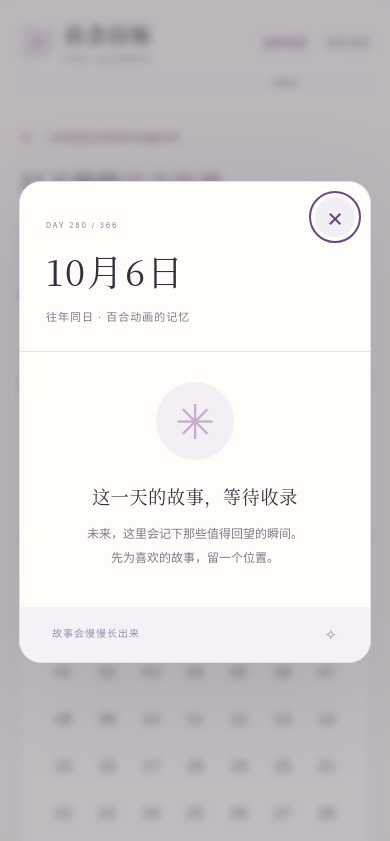
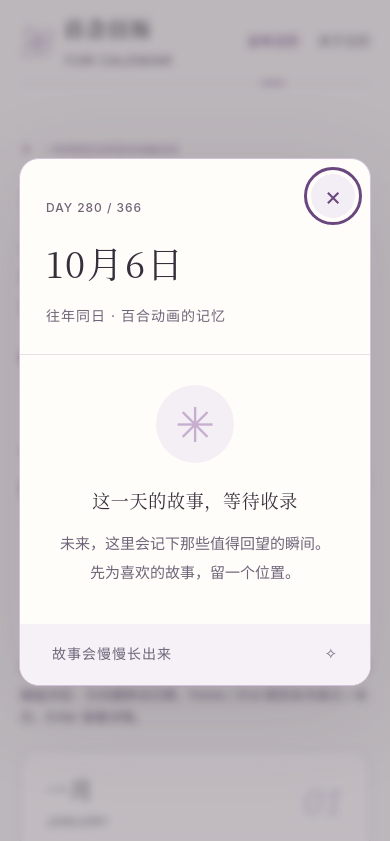
Before and after one commit to cloudwallker/yuri-calendar, a website with bundled scripts: page index.html in a window 390 px wide. Shown: the top 841 px of the page. Built offline with nearby package versions, Linux system fonts and the light colour scheme.

Commit message:
Improve interface readability, responsive layouts and keyboard access

```diff
--- a/assets/app.js
+++ b/assets/app.js
@@ -48,6 +48,8 @@ for (const month of buildCalendar()) {
     button.type = 'button';
     button.textContent = String(day.day).padStart(2, '0');
     button.dataset.date = day.key;
+    button.tabIndex = -1;
+    button.addEventListener('focus', () => setDateFocus(day.key));
     button.setAttribute('aria-label', `${month.month}月${day.day}日`);
     button.setAttribute('aria-haspopup', 'dialog');
     button.setAttribute('aria-controls', 'date-dialog');
@@ -70,6 +72,28 @@ for (const month of buildCalendar()) {
   grid.append(card);
 }
 
+const dateKeys = [...dateButtons.keys()];
+
+function setDateFocus(key) {
+  for (const [date, button] of dateButtons) button.tabIndex = date === key ? 0 : -1;
+}
+
+grid.addEventListener('keydown', event => {
+  const button = event.target.closest('.day-button');
+  if (!button) return;
+  const index = dateKeys.indexOf(button.dataset.date);
+  const offsets = { ArrowLeft: -1, ArrowRight: 1, ArrowUp: -7, ArrowDown: 7 };
+  let next;
+  if (event.key in offsets) next = Math.max(0, Math.min(dateKeys.length - 1, index + offsets[event.key]));
+  else if (event.key === 'Home' || event.key === 'End') {
+    const monthKeys = dateKeys.filter(key => key.slice(0, 2) === button.dataset.date.slice(0, 2));
+    next = dateKeys.indexOf(event.key === 'Home' ? monthKeys[0] : monthKeys.at(-1));
+  } else return;
+  event.preventDefault();
+  setDateFocus(dateKeys[next]);
+  dateButtons.get(dateKeys[next]).focus();
+});
+
 function markMonth(month) {
   for (const [number, button] of monthButtons) {
     if (number === month) button.setAttribute('aria-current', 'true');
@@ -79,6 +103,7 @@ function markMonth(month) {
 
 function goToMonth(month) {
   markMonth(month);
+  setDateFocus(`${String(month).padStart(2, '0')}-01`);
   document.querySelector(`#month-${month}`).scrollIntoView({ behavior: reducedMotion() ? 'instant' : 'smooth', block: 'start' });
 }
 
@@ -124,6 +149,7 @@ function syncSelection() {
   const date = parseDateKey(key);
   const button = dateButtons.get(key);
   button.classList.add('is-selected');
+  setDateFocus(key);
   dialogReturnTarget = button;
   document.querySelector('#dialog-title').textContent = `${date.month}月${date.day}日`;
   document.querySelector('#dialog-ordinal').textContent = `DAY ${String(date.ordinal).padStart(3, '0')} / 366`;
@@ -163,6 +189,7 @@ document.addEventListener('visibilitychange', () => { if (!document.hidden) refr
 setInterval(refreshToday, 60_000);
 
 refreshToday();
+setDateFocus(lastTodayKey);
 if (!location.hash) history.replaceState(null, '', `#${lastTodayKey}`);
 const initialDateKey = parseDateHash(location.hash);
 if (initialDateKey) {
--- a/assets/styles.css
+++ b/assets/styles.css
@@ -181,3 +181,31 @@ h1 { font-family: var(--serif); font-size: clamp(30px, 3.15vw, 43px); font-weigh
   html { scroll-behavior: auto; }
   *, *::before, *::after { animation: none !important; transition: none !important; }
 }
+
+/* Accessible workspace refinements */
+:root { --muted: #6f6579; }
+body { font-size: 16px; line-height: 1.65; }
+.hero-description, .about-section > p, .empty-state p { font-size: 15px; line-height: 1.95; }
+.header-link, .header-note, .hero-link, .calendar-meta, .calendar-end, .dialog-heading > p:last-child, .dialog-footer { font-size: 14px; }
+.brand-subtitle, .number-caption, .section-kicker, .month-english, .month-card-footer, .site-footer { font-size: 12px; letter-spacing: .08em; }
+.hero { padding-block: 54px; }
+.month-jump, .today-button, .dialog-close, .hero-link, .header-link { min-height: 44px; }
+.month-jump { font-size: 14px; border: 1px solid transparent; }
+.month-jump[aria-current="true"] { border-color: var(--purple-dark); color: #fff; font-weight: 650; }
+.number-caption, .number-baseline, .section-kicker, .month-english, .month-card-footer,
+.month-card-footer > span:last-child, .calendar-end, .about-section > p > span,
+.site-footer, .dialog-footer { color: var(--muted); }
+.hero-number { color: #8b7397; }
+.month-card { border-radius: 16px; border-color: #d9cddb; padding: 22px; }
+.month-days { grid-auto-rows: 44px; gap: 6px 4px; min-height: 244px; }
+.day-button { font-size: 15px; min-height: 44px; }
+.day-button[aria-current="date"] { font-weight: 750; box-shadow: inset 0 0 0 2px var(--purple-dark); }
+.day-button.is-selected { background: var(--purple-dark); color: white; }
+.calendar-meta { flex-wrap: wrap; gap: 10px; }
+.keyboard-help { margin: -10px 0 22px; font-size: 13px; color: var(--muted); }
+.date-dialog { border: 1px solid #d2c1d9; border-radius: 20px; }
+.dialog-close { min-width: 44px; }
+.about-section > p, .empty-state p, .month-card-footer, .dialog-footer { overflow-wrap: anywhere; }
+button:focus-visible, a:focus-visible, [tabindex]:focus-visible { outline: 3px solid var(--purple-dark); outline-offset: 4px; }
+@media (max-width: 1050px) { .calendar-grid { grid-template-columns: repeat(2, minmax(0, 1fr)); } }
+@media (max-width: 759px) { .calendar-grid { grid-template-columns: 1fr; } .month-jump { font-size: 14px; } .hero-description, .about-section > p { font-size: 15px; } .day-button { font-size: 15px; } .month-card { padding: 20px; } .header-link { font-size: 13px; } .calendar-heading { flex-wrap: wrap; } .today-button { font-size: 14px; } }
--- a/index.html
+++ b/index.html
@@ -48,7 +48,8 @@
           <nav class="month-navigation" id="month-navigation" aria-label="快速跳转月份"></nav>
         </div>
         <div class="calendar-meta"><p>选择日期，回望往年同日的故事</p><span><span class="legend-dot" aria-hidden="true"></span>今天<span class="meta-divider" aria-hidden="true"></span>含 2 月 29 日</span></div>
-        <div class="calendar-grid" id="calendar-grid"></div>
+        <p id="calendar-keyboard" class="keyboard-help">键盘浏览：方向键移动日期，Home / End 跳到本月首日 / 末日，Enter 查看详情。</p>
+        <div class="calendar-grid" id="calendar-grid" aria-describedby="calendar-keyboard"></div>
         <noscript><p class="noscript-message">请启用 JavaScript，以浏览完整的 366 天日历和日期详情。</p></noscript>
         <p class="calendar-end"><span aria-hidden="true">✧</span> 每一个平凡的日期，都可以藏着不平凡的喜欢。<span aria-hidden="true">✧</span></p>
       </section>
```
Also changed, not shown: README.md.
